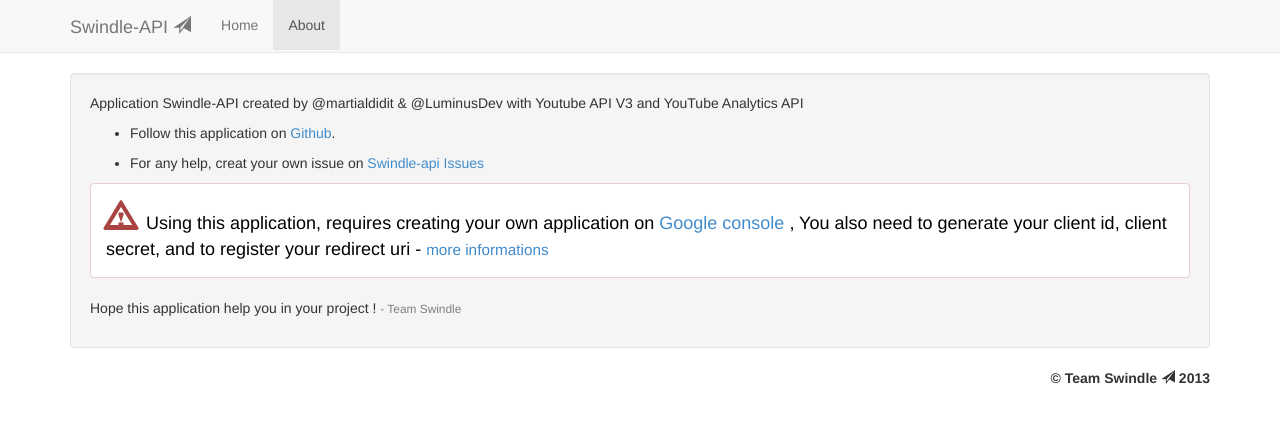
After one commit to mpgn/swindle, a PHP site: page /plus/about.php in a window 1280 px wide. The commit adds this page. Shown: the top 423 px of the page. Run offline with PHP 8.4, Linux system fonts and the light colour scheme.

Commit message:
changement desgin, ajout page about,  deconnection

```diff
--- /dev/null
+++ b/about.php
@@ -0,0 +1,60 @@
+<!DOCTYPE html>
+<html>
+  <head>
+  <title>Project Swindle API</title>
+  <meta name="viewport" content="width=device-width, initial-scale=1.0">
+  <!-- Bootstrap -->
+  <link href="css/bootstrap.min.css" rel="stylesheet">
+  <link rel="icon" type="image/png" href="img/logo.png" />
+
+  <!-- HTML5 Shim and Respond.js IE8 support of HTML5 elements and media queries -->
+  <!-- WARNING: Respond.js doesn't work if you view the page via file:// -->
+  <!--[if lt IE 9]>
+    <script src="https://oss.maxcdn.com/libs/html5shiv/3.7.0/html5shiv.js"></script>
+    <script src="https://oss.maxcdn.com/libs/respond.js/1.3.0/respond.min.js"></script>
+  <![endif]-->
+  </head>
+<body>
+  <!-- Static navbar -->
+    <div class="navbar navbar-default navbar-static-top" role="navigation">
+      <div class="container">
+        <div class="navbar-header">
+          <button type="button" class="navbar-toggle" data-toggle="collapse" data-target=".navbar-collapse">
+            <span class="sr-only">Toggle navigation</span>
+            <span class="icon-bar"></span>
+            <span class="icon-bar"></span>
+            <span class="icon-bar"></span>
+          </button>
+          <a class="navbar-brand" href="index.php">Swindle-API <span class="glyphicon glyphicon-send"></span></a>
+        </div>
+        <div class="navbar-collapse collapse">
+          <ul class="nav navbar-nav">
+            <li><a href="index.php">Home</a></li>
+            <li class="active"><a href="about.php">About</a></li>
+          </ul>
+        </div><!--/.nav-collapse -->
+      </div>
+    </div>
+
+    <div class="container">
+      <div class="well">
+        <p>Application Swindle-API created by @martialdidit & @LuminusDev with Youtube API V3 and YouTube Analytics API</p>
+        <ul>
+          <li><p>Follow this application on <a href="https://github.com/martialdidit/swindle-api">Github</a>. </p></li>
+          <li><p>For any help, creat your own issue on <a href="https://github.com/martialdidit/swindle-api/issues">Swindle-api Issues</a></p></li>
+        </ul>
+
+        <div class="alert alert-danger" style="background-color:white">
+
+          <p style='font-size: 18px;'><span class="glyphicon glyphicon-warning-sign" style='font-size: 30px'></span><span style="color:black">&nbsp Using this application, requires creating your own application on <a href="https://cloud.google.com/console#/project">Google console</a>
+          , You also need to generate your client id, client secret, and to register your redirect uri - <small><a href="https://developers.google.com/console/help/new/"> more informations</a></small></span>
+          </p>
+        </div >
+
+      <p>Hope this application help you in your project ! <small style="color:grey"> - Team Swindle </small></map></p>
+      </div>
+      <p class="text-right"><b>&copy; Team Swindle <span class="glyphicon glyphicon-send"></span> 2013</b></p>
+    </div>
+
+  </body>
+</html>
```
Also changed, not shown: deco.php (added, +10 -0 lines), index.php (+76 -36 lines), img/logo.png (added).
